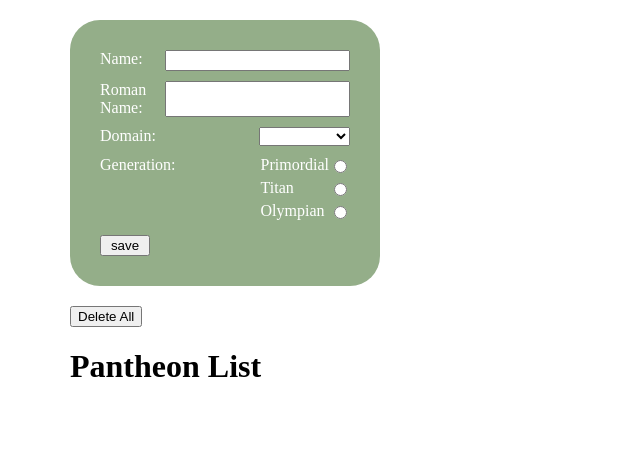
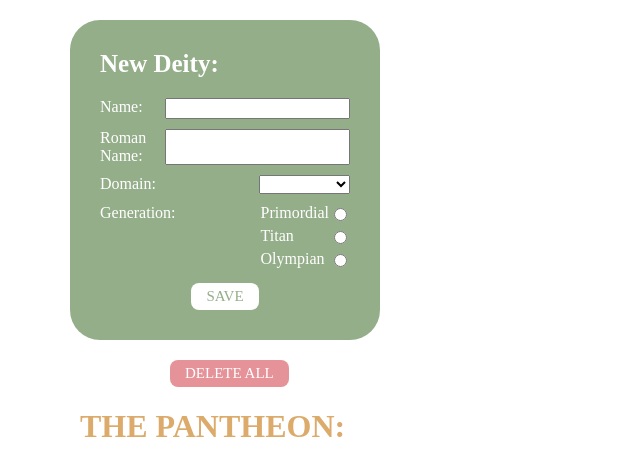
Before and after one commit to squiral/HW-eventListener-ManipulatingTheDOM, a plain HTML site: page index.html in a window 1280 px wide. Shown: the whole page, without its empty margins (0-640 px from the left). Drawn offline with Linux system fonts and the light colour scheme.

Commit message:
final touches

```diff
--- a/css/main.css
+++ b/css/main.css
@@ -11,7 +11,7 @@ body {
 }
 
 #new-item-form {
-  padding: 30px;
+  padding: 20px 30px 30px 30px;
   margin: 20px;
   width: 250px;
   font-family: "Proxima Soft", Futura;
@@ -23,9 +23,17 @@ body {
 
 }
 
+#form-wrapper p {
+  margin-top: 10px;
+  font-weight: bold;
+  margin-left: 0px;
+}
+
 #title {
   font-family: "Proxima Soft", Futura;
-  margin-left: 20px;
+  text-transform: uppercase;
+  margin-left: 30px;
+  color: #DCAB6B;
 }
 
 #delete-all {
@@ -56,17 +64,57 @@ body {
   margin-bottom: 5px;
 }
 
-input[type="submit"] {
-  width: 50px;
+.submit-button {
+  display: flex;
   justify-content: center;
 }
+
+input[type=submit] {
+    padding:5px 15px;
+    font-family: "Proxima Soft", Futura;
+    font-size: 15px;
+    color: #94AE89;
+    text-transform: uppercase;
+    background-color: white;
+    border:0 none;
+    cursor:pointer;
+    -webkit-border-radius: 10px;
+    border-radius: 8px;
+
+}
+
+input[type=submit]:hover {
+  color: white;
+  background-color: #EAC435;
+}
+
+#delete-all {
+  margin-left: 120px;
+  padding:5px 15px;
+  font-family: "Proxima Soft", Futura;
+  font-size: 15px;
+  color: white;
+  text-transform: uppercase;
+  background-color: #E59299;
+  border:0 none;
+  cursor:pointer;
+  -webkit-border-radius: 10px;
+  border-radius: 8px;
+}
+
+#delete-all:hover {
+  color: white;
+  background-color: #CC2936;
+}
+
+
 
 
 .pantheon-list-item {
   border-radius: 30px;
   margin-right: 20px;
   margin-bottom: 20px;
-  padding: 20px 20px 30px 20px;
+  padding: 20px 20px 20px 20px;
   width: 280px;
   background: #ddeaff;
   color: white;
--- a/index.html
+++ b/index.html
@@ -9,6 +9,7 @@
 <body>
     <form id="new-item-form" class="pure-form pure-form-stacked">
       <div id="form-wrapper">
+        <p>New Deity:</p>
         <div class="form-item">
           <label for="name" class="primary">Name: </label>
           <input type="text" id="name" required/>
@@ -50,12 +51,14 @@
           </div>
         </div>
       </div>
-      <input type="submit" value="save"/>
+      <div class="submit-button">
+        <input type="submit" value="save"/>
+      </div>
     </form>
 
     <button id="delete-all">Delete All</button>
 
-    <h1 id="title">Pantheon List</h1>
+    <h1 id="title">The Pantheon:</h1>
     <ul id="pantheon-list"></ul>
   </body>
 </html>
--- a/js/app.js
+++ b/js/app.js
@@ -35,6 +35,10 @@ const createPantheonListItem = function (form) {
   const domain = document.createElement('p');
   domain.textContent = `Domain: ${form.domain.value}`;
   pantheonListItem.appendChild(domain);
+
+  const generation = document.createElement('p');
+  generation.textContent = form.generation.value;
+  pantheonListItem.appendChild(generation);
 
   return pantheonListItem;
 }
```
